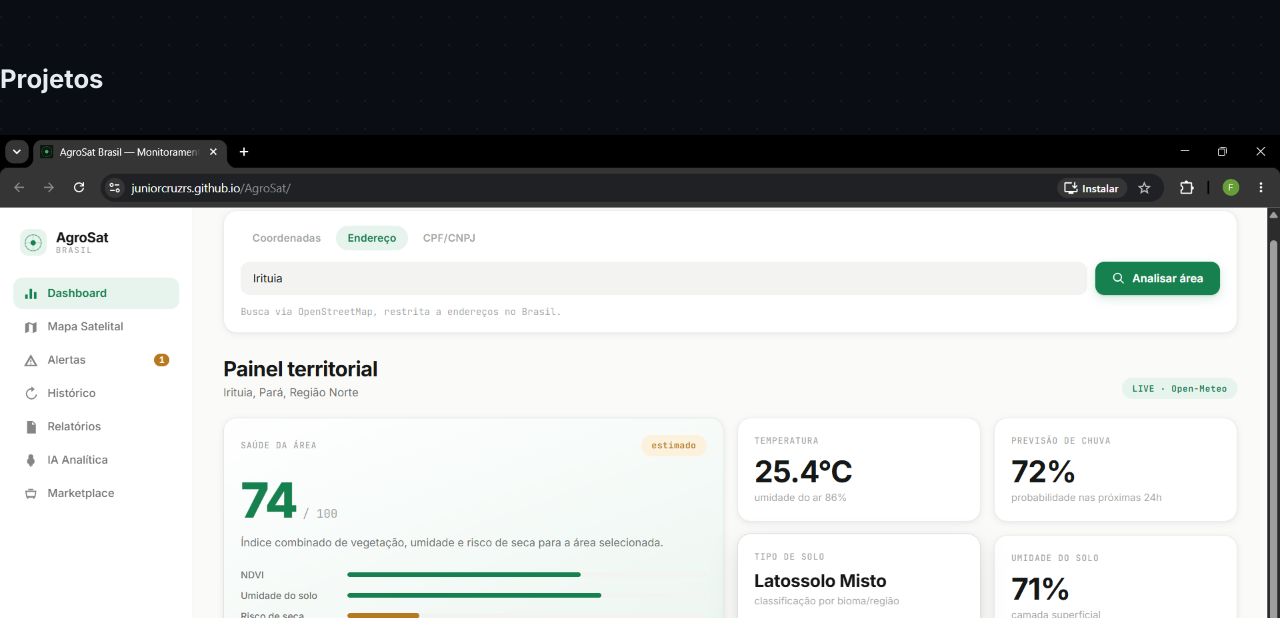
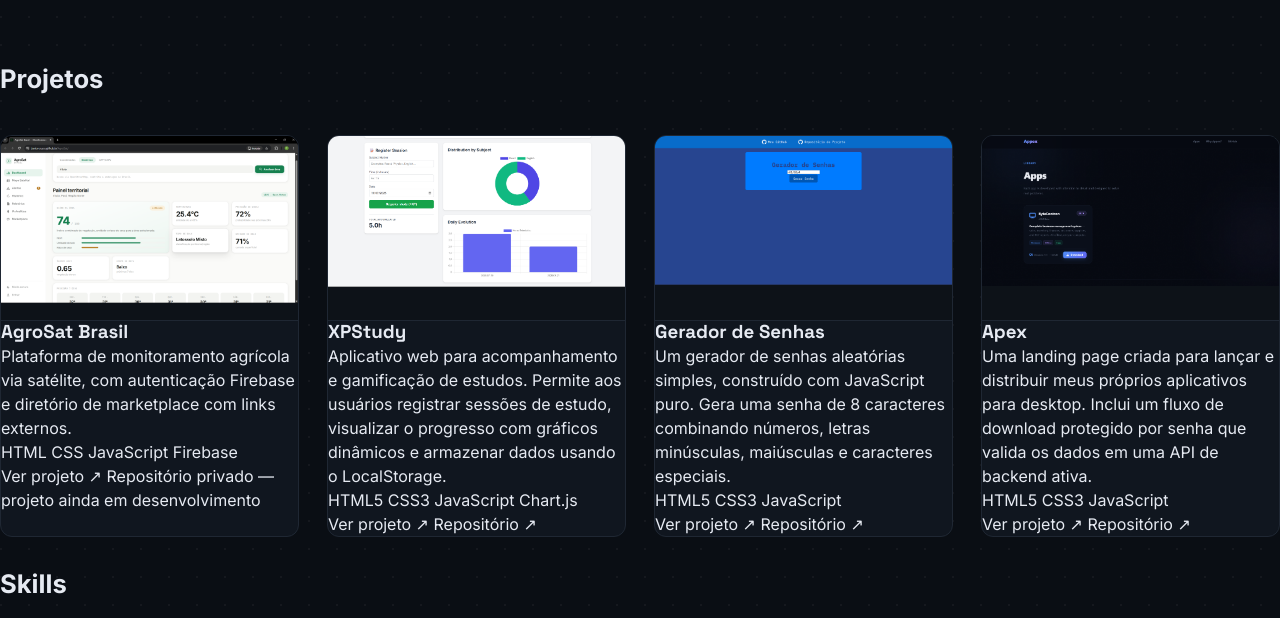
Before and after one commit to Fredson-Sy/Portfolio, a plain HTML site: page portfolio/index.html in a window 1280 px wide. Shown: the part 1020-1638 px from the top of the page. Drawn offline with Linux system fonts and the light colour scheme.

Commit message:
Fazendo o css dos cards da seção de projetos

```diff
--- a/portfolio/css/style.css
+++ b/portfolio/css/style.css
@@ -259,7 +259,7 @@ header.scrolled {
   color: var(--text);
 }
 
-/*=====Sobre=====*/
+/*===== Sobre =====*/
 .about-text {
   max-width: 68ch;
   color: var(--text-muted);
@@ -282,3 +282,31 @@ header.scrolled {
     animation: none;
   }
 }
+
+/*===== Projects =====*/
+.projects-grid {
+  display: grid;
+  grid-template-columns: repeat(auto-fit, minmax(280px, 1fr));
+  gap: 1.75rem;
+}
+
+.project-card {
+  background: var(--bg-elevated);
+  border: 1px solid var(--border);
+  border-radius: var(--radius);
+  overflow: hidden;
+  transition: transform var(--med), border-color var(--fast), box-shadow var(--med);
+}
+
+.project-card:hover {
+  transform: translateY(-8px);
+  border-color: var(--border-hover);
+  box-shadow: 0 24px 48px -20px #000000d9, 0 0 0 1px var(--mint-soft)
+}
+
+.project-image {
+  aspect-ratio: 16/10;
+  overflow: hidden;
+  background: #0d1218;
+  border-bottom: 1px solid var(--border);
+}
```
